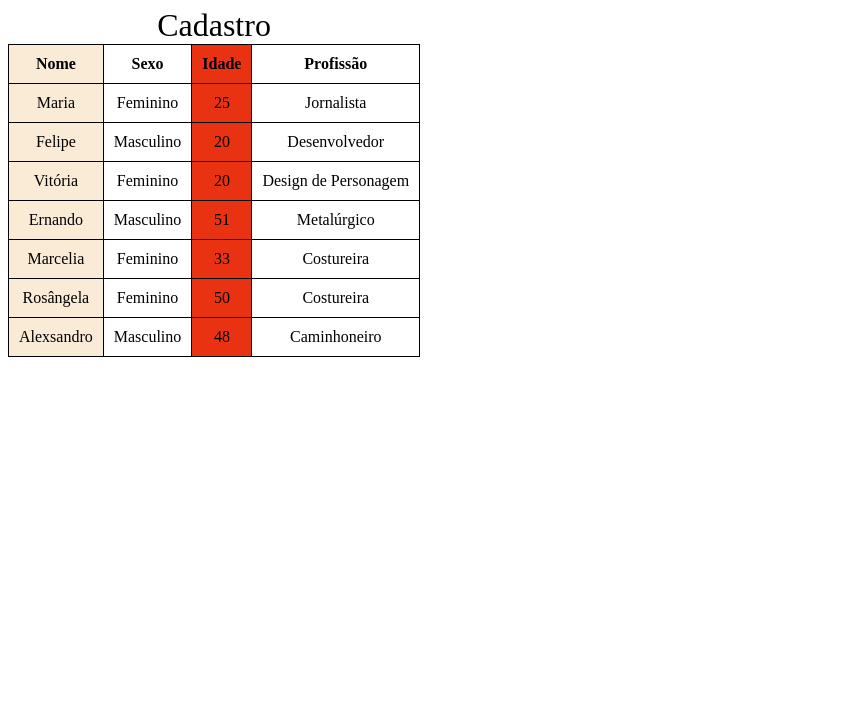
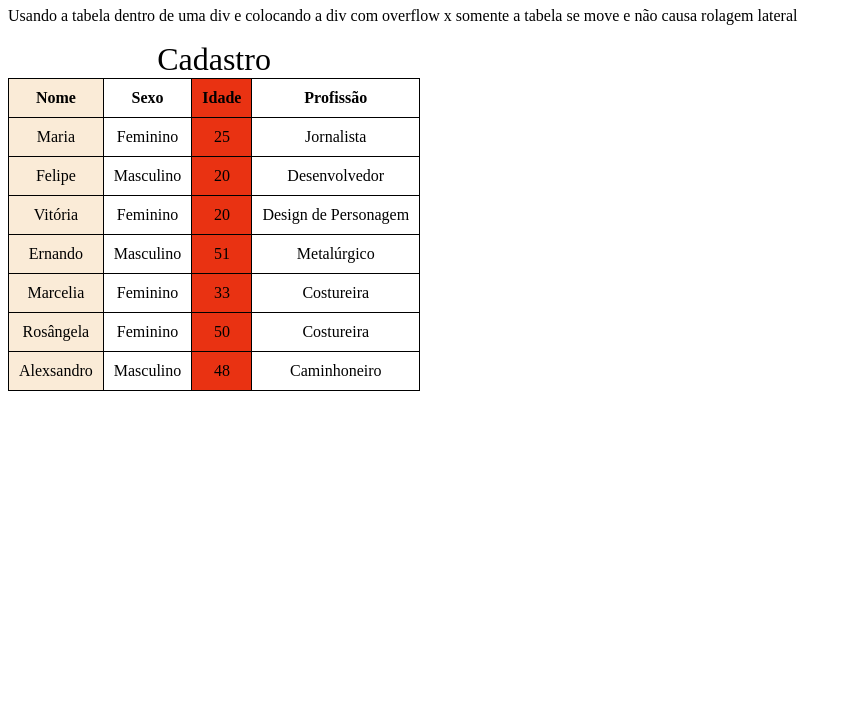
Before and after one commit to 0felipelima/html-css, a plain HTML site: page exercicios/ex.24-tabelacompleta/tabelaagrupada.html in a window 1280 px wide. Shown: the part 73-800 px from the top of the page, without its empty margins (0-852 px from the left). Drawn offline with Linux system fonts and the light colour scheme.

Commit message:
adição de um paragráfo

```diff
--- a/exercicios/ex.24-tabelacompleta/tabelaagrupada.html
+++ b/exercicios/ex.24-tabelacompleta/tabelaagrupada.html
@@ -32,6 +32,7 @@
 
 <body>
     <h1>Tabela com destaque e responsiva</h1>
+    <p>Usando a tabela dentro de uma div e colocando a div com overflow x somente a tabela se move e não causa rolagem lateral</p>
     <div id="container">
         <table>
             <colgroup>
```
